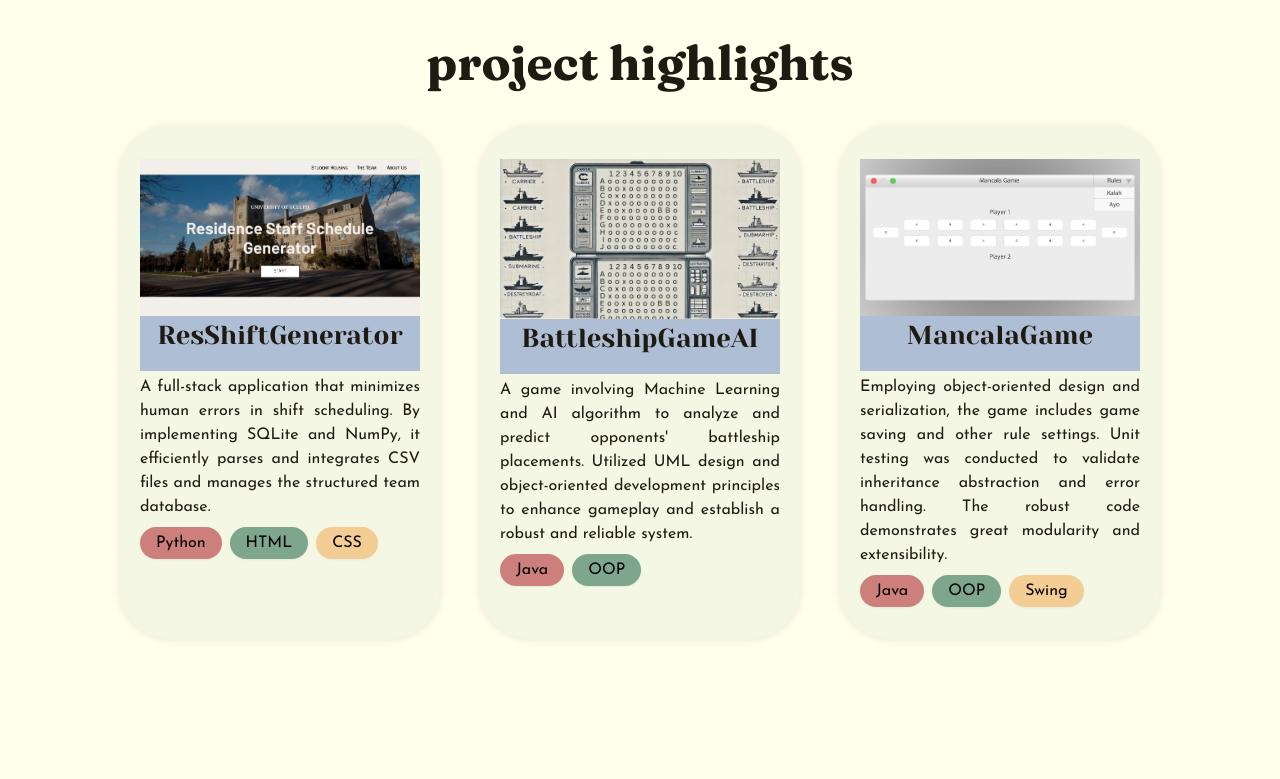
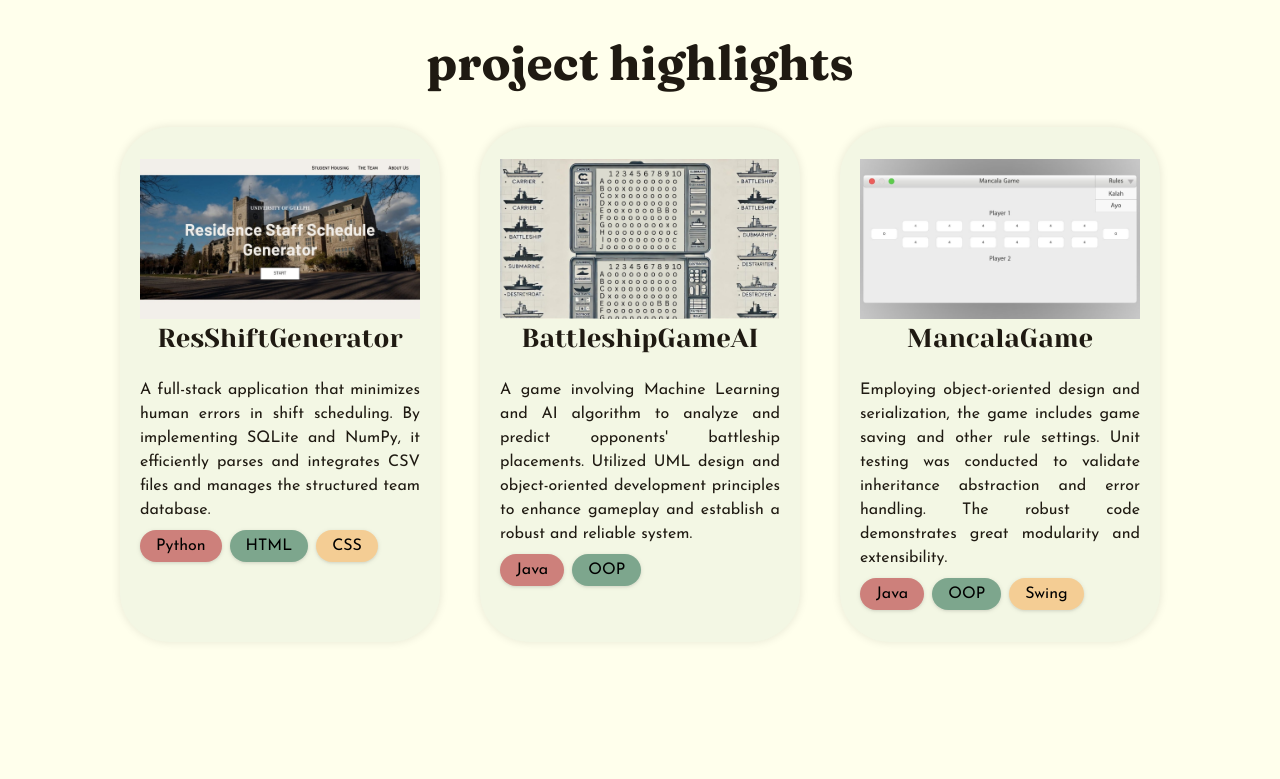
Before and after one commit to milychang19/my-portfolio, a React (Create React App) app: page / in a window 1280 px wide. Shown: the part 1320-2099 px from the top of the page. Built offline with nearby package versions, Linux system fonts and the light colour scheme.

Commit message:
card animation

```diff
--- a/src/pages/Contact.jsx
+++ b/src/pages/Contact.jsx
@@ -19,9 +19,9 @@ const Contact = () => {
         <div className="w-[40%] mt-16">
           <img src={logo} alt="" title="© 2024 Emily Chang. All rights reserved."></img>
           <div className="flex gap-3 place-content-center m-4">
-            <a href="https://www.linkedin.com/in/emily-chang-485962234/" target="_blank" rel="noreferrer" title="LinkedIn"><AiFillLinkedin className="w-16 h-16 fill-yellow transition-colors duration-300 hover:fill-sun"/></a>
-            <a href="https://github.com/milychang19?ocid=AIDcmmli8vlwie_SEM__k_CjwKCAjw-O6zBhASEiwAOHeGxWZJoswgM1wM05bjiyrXGOtRXjaDnea15Is_IDrOCGaAYogtxg1hFBoCh1sQAvD_BwE_k_" target="_blank" rel="noreferrer" title="GitHub"><AiFillGithub className="w-16 h-16 fill-yellow transition-colors duration-300 hover:fill-sun"/></a>
-            <a href="mailto:emily0109.ec@gmail.com" title="emily0109.ec@gmail.com" ><AiFillMail className="w-16 h-16 fill-yellow transition-colors duration-300 hover:fill-sun"/></a>
+            <a href="https://www.linkedin.com/in/emily-chang-485962234/" target="_blank" rel="noreferrer" title="LinkedIn"><AiFillLinkedin className="w-16 h-16 fill-yellow transition-colors duration-300 drop-shadow-sm hover:fill-sun"/></a>
+            <a href="https://github.com/milychang19?ocid=AIDcmmli8vlwie_SEM__k_CjwKCAjw-O6zBhASEiwAOHeGxWZJoswgM1wM05bjiyrXGOtRXjaDnea15Is_IDrOCGaAYogtxg1hFBoCh1sQAvD_BwE_k_" target="_blank" rel="noreferrer" title="GitHub"><AiFillGithub className="w-16 h-16 fill-yellow transition-colors duration-300 drop-shadow-sm hover:fill-sun"/></a>
+            <a href="mailto:emily0109.ec@gmail.com" title="emily0109.ec@gmail.com" ><AiFillMail className="w-16 h-16 fill-yellow transition-colors duration-300 drop-shadow-sm hover:fill-sun"/></a>
           </div>
         </div>
       </div>
--- a/src/pages/Journey.jsx
+++ b/src/pages/Journey.jsx
@@ -46,7 +46,7 @@ const Journey = () => {
     <section id="journey" className="mb-24">
       <h1 className="font-sub text-5xl font-bold text-brown p-10">my journey</h1>
       {workExperiences.map((experience, index) => (
-        <div key={index} className={`flex mb-10 mx-40 justify-center duration-300 ${hoveredIndex !== null && hoveredIndex !== index ? 'opacity-60 duration-300' : ''}`}
+        <div key={index} className={`flex mb-10 mx-40 justify-center duration-300 hover:translate-x-1 ${hoveredIndex !== null && hoveredIndex !== index ? 'opacity-60' : ''}`}
           onMouseEnter={() => handleMouseEnter(index)}
           onMouseLeave={handleMouseLeave}
         >
--- a/src/pages/Projects.jsx
+++ b/src/pages/Projects.jsx
@@ -1,4 +1,4 @@
-import React from 'react';
+import React, {useState} from 'react';
 
 const records = () => [
   {
@@ -28,21 +28,31 @@ const tagColors = ["bg-coral", "bg-mint", "bg-star"];
 
 const Projects = () => {
   const projectRecords = records();
+  const [hoveredIndex, setHoveredIndex] = useState(null);
+
+  const handleMouseEnter = (index) => {
+    setHoveredIndex(index);
+  };
+  const handleMouseLeave = () => {
+    setHoveredIndex(null);
+  };
 
   return (
     <section id="projects" className="mb-24">
       <h1 className="font-sub text-5xl font-bold text-brown p-10">project highlights</h1>
       <div className="flex gap-x-10 place-content-center">
         {projectRecords.map((project, index) => (
-          <div key={index} className="bg-sage shadow-card rounded-[50px] p-5 py-8 w-80">
-            {/* <img src={project1} alt=""></img> */}
-            <img src={project.image} alt=""></img>
-            <h3 className="font-title text-brown bg-sky pb-4 backdrop:"><a href={project.link} target="_blank" rel="noopener noreferrer">{project.name}</a></h3>
-            {/* <div className="bg-sky pb-4"></div> */}
+          <div key={index} className={`bg-sage shadow-card rounded-[50px] p-5 py-8 w-80 ease-in-out transition-all duration-300 ${
+            hoveredIndex === index ? 'drop-shadow-card -translate-y-1' : ''}`}
+            onMouseEnter={() => handleMouseEnter(index)}
+            onMouseLeave={handleMouseLeave}
+          >
+            <img src={project.image} alt="" className="h-40 object-cover"></img>
+            <h3 className="font-title text-brown pb-4"><a href={project.link} target="_blank" rel="noopener noreferrer" className={`ease-out duration-300 ${hoveredIndex === index ? 'bg-sky':''}`}>{project.name}</a></h3>
             <p className="text-base text-justify text-brown my-1">{project.description}</p>
             <ul className="flex gap-2 mt-2">
               {project.tags.map((tag, index) => (
-                <li key={index} className={`text-base rounded-2xl w-fit px-4 py-1 shadow-sm ${tagColors[index % tagColors.length]}`}>{tag}</li>
+                <li key={index} className={`text-base rounded-2xl w-fit px-4 py-1 drop-shadow ${tagColors[index % tagColors.length]}`}>{tag}</li>
               ))}
             </ul>
           </div>
--- a/tailwind.config.js
+++ b/tailwind.config.js
@@ -22,6 +22,9 @@ module.exports = {
       boxShadow: {
         'card': '0px 0px 10px rgba(0, 0, 0, 0.1)',
       },
+      dropShadow: {
+        'card': '0px 20px 10px rgba(0, 0, 0, 0.03)',
+      }
     },
     fontFamily: {
       title: ['Yeseva One', 'serif'],
```
